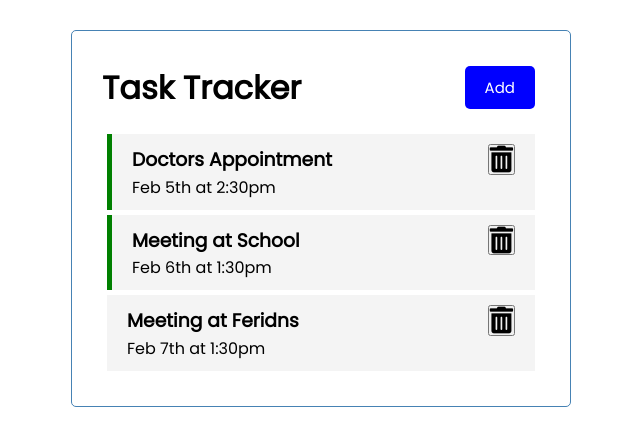
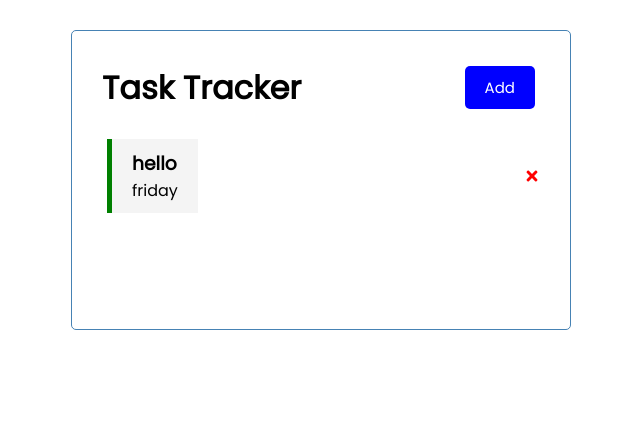
Before and after one commit to jonytalukdar/react-s, a React (Create React App) app: page / in a window 1280 px wide. Shown: the top 446 px of the page, without its empty margins (319-959 px from the left). Built offline with nearby package versions, Linux system fonts and the light colour scheme; data requests are answered from the project's data file.

Commit message:
added task database

```diff
--- /dev/null
+++ b/db.json
@@ -0,0 +1,10 @@
+{
+  "tasks": [
+    {
+      "text": "hello",
+      "day": "friday",
+      "reminder": true,
+      "id": 1
+    }
+  ]
+}
--- a/package.json
+++ b/package.json
@@ -6,17 +6,21 @@
     "@testing-library/jest-dom": "^5.14.1",
     "@testing-library/react": "^11.2.7",
     "@testing-library/user-event": "^12.8.3",
+    "json-server": "^0.16.3",
     "prop-types": "^15.7.2",
     "react": "^17.0.2",
     "react-dom": "^17.0.2",
+    "react-icons": "^4.2.0",
     "react-scripts": "4.0.3",
+    "server": "^1.0.35",
     "web-vitals": "^1.1.2"
   },
   "scripts": {
     "start": "react-scripts start",
     "build": "react-scripts build",
     "test": "react-scripts test",
-    "eject": "react-scripts eject"
+    "eject": "react-scripts eject",
+    "server": "json-server --watch db.json --port 5000"
   },
   "eslintConfig": {
     "extends": [
--- a/src/components/TaskTracker/AddTask.js
+++ b/src/components/TaskTracker/AddTask.js
@@ -21,7 +21,6 @@ const AddTask = ({ onTask }) => {
   const addTask = (e) => {
     e.preventDefault();
     const taskData = {
-      id: Math.random().toString(),
       text: task,
       day: date,
       reminder: reminder,
@@ -61,7 +60,7 @@ const AddTask = ({ onTask }) => {
           onChange={reminderHandler}
         />
       </div>
-      <button className="btn btn-block" type="submit" disabled>
+      <button className="btn btn-block" type="submit" disabled={!task}>
         Save
       </button>
     </form>
--- a/src/components/TaskTracker/App.jsx
+++ b/src/components/TaskTracker/App.jsx
@@ -1,4 +1,4 @@
-import React, { useState } from 'react';
+import React, { useEffect, useState } from 'react';
 import AddTask from './AddTask';
 import Header from './Header';
 import './style.css';
@@ -26,10 +26,22 @@ const tasksData = [
 ];
 
 const App = () => {
-  const [tasks, setTasks] = useState(tasksData);
+  const [tasks, setTasks] = useState([]);
   const [showAddTask, setShowAddTask] = useState(false);
 
+  useEffect(() => {
+    fetch('http://localhost:5000/tasks')
+      .then((res) => res.json())
+      .then((data) => {
+        setTasks(data);
+      });
+  }, []);
+
   const deleteTask = (id) => {
+    fetch(`http://localhost:5000/tasks/${id}`, {
+      method: 'DELETE',
+    });
+
     const removedTask = tasks.filter((task) => id !== task.id);
     setTasks(removedTask);
   };
@@ -43,9 +55,19 @@ const App = () => {
   };
 
   const addTask = (taskData) => {
-    setTasks((prevState) => {
-      return [taskData, ...prevState];
-    });
+    fetch('http://localhost:5000/tasks', {
+      method: 'POST',
+      body: JSON.stringify(taskData),
+      headers: {
+        'Content-type': 'application/json; charset=UTF-8',
+      },
+    })
+      .then((res) => res.json())
+      .then((data) => {
+        setTasks((prevState) => {
+          return [data, ...prevState];
+        });
+      });
   };
 
   const showToggle = () => {
--- a/src/components/TaskTracker/Header.js
+++ b/src/components/TaskTracker/Header.js
@@ -18,7 +18,7 @@ const Header = ({ title, onShowToggle, showTask }) => {
 Header.propTypes = {
   title: PropTypes.string,
   onShowToggle: PropTypes.func.isRequired,
-  showAddTask: PropTypes.bool.isRequired,
+  showAddTask: PropTypes.bool,
 };
 
 export default Header;
--- a/src/components/TaskTracker/Task.js
+++ b/src/components/TaskTracker/Task.js
@@ -1,20 +1,24 @@
 import React from 'react';
+import { FaTimes } from 'react-icons/fa';
 
 const Task = ({ task, onDelete, onToggle }) => {
   const { id, text, day, reminder } = task;
   return (
+    <>
+      <div className="task-container">
         <div
           className={`task ${reminder ? 'reminder' : ''}`}
           onClick={() => onToggle(id)}
         >
-      <h3>
-        {text}
-        <button onClick={() => onDelete(id)}>
-          <i className="fas fa-trash-alt fa-2x"></i>
-        </button>
-      </h3>
+          <h3>{text}</h3>
           <p>{day}</p>
         </div>
+        <FaTimes
+          style={{ cursor: 'pointer', color: 'red' }}
+          onClick={() => onDelete(id)}
+        />
+      </div>
+    </>
   );
 };
 
--- a/src/components/TaskTracker/Tasks.js
+++ b/src/components/TaskTracker/Tasks.js
@@ -4,13 +4,8 @@ import Task from './Task';
 const Tasks = ({ tasks, onDelete, onToggle }) => {
   return (
     <>
-      {tasks.map((task) => (
-        <Task
-          key={task.id}
-          task={task}
-          onDelete={onDelete}
-          onToggle={onToggle}
-        />
+      {tasks.map((task, index) => (
+        <Task key={index} task={task} onDelete={onDelete} onToggle={onToggle} />
       ))}
     </>
   );
--- a/src/components/TaskTracker/style.css
+++ b/src/components/TaskTracker/style.css
@@ -52,6 +52,12 @@ body {
 .btn-block {
   display: block;
   width: 100%;
+}
+
+.task-container {
+  display: flex;
+  align-items: center;
+  justify-content: space-between;
 }
 
 .task {
```
Also changed, not shown: 1 other file (tests, documents, lock files or other folders). Lines whose indentation alone changed are shown as unchanged.
